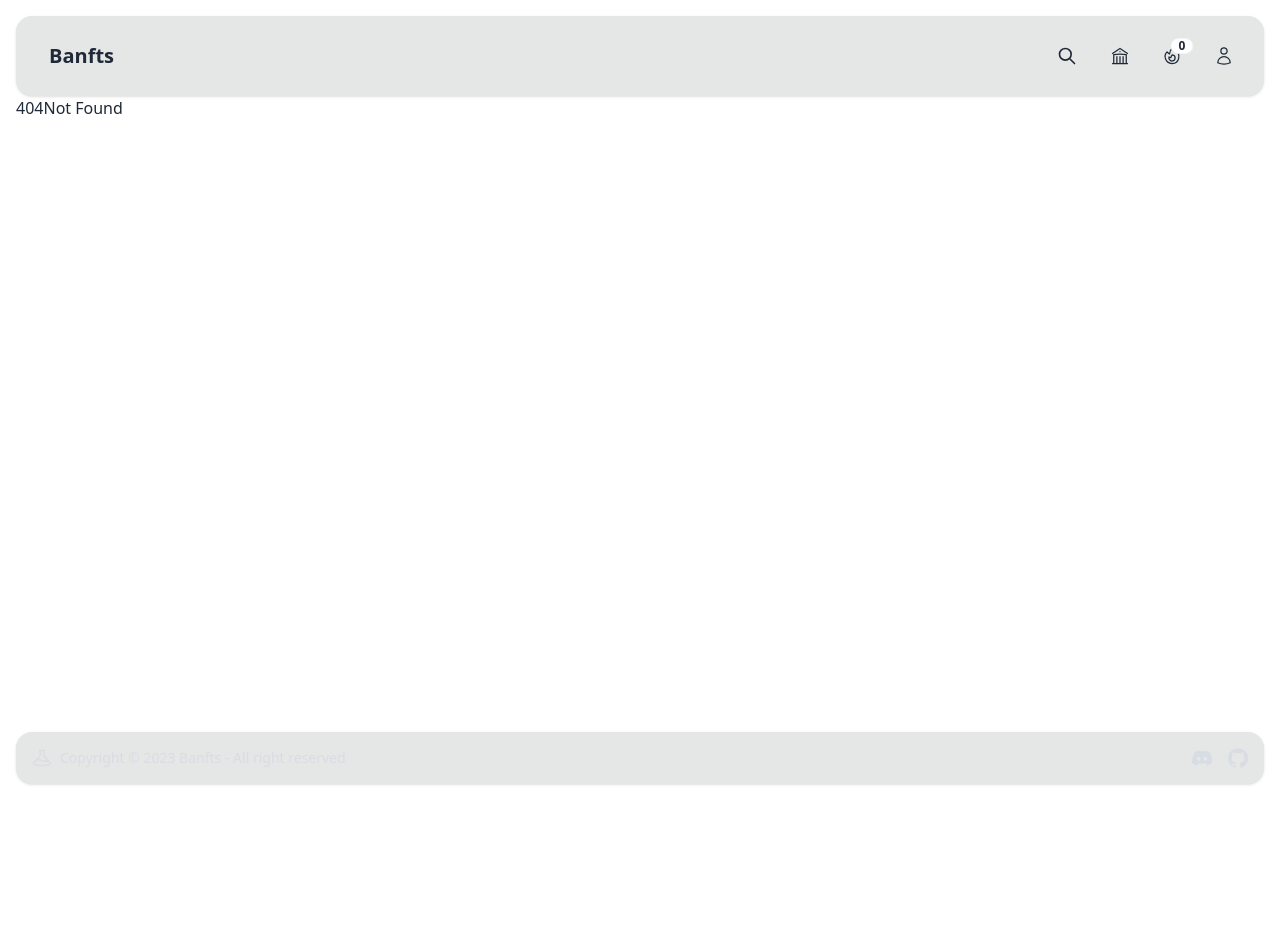
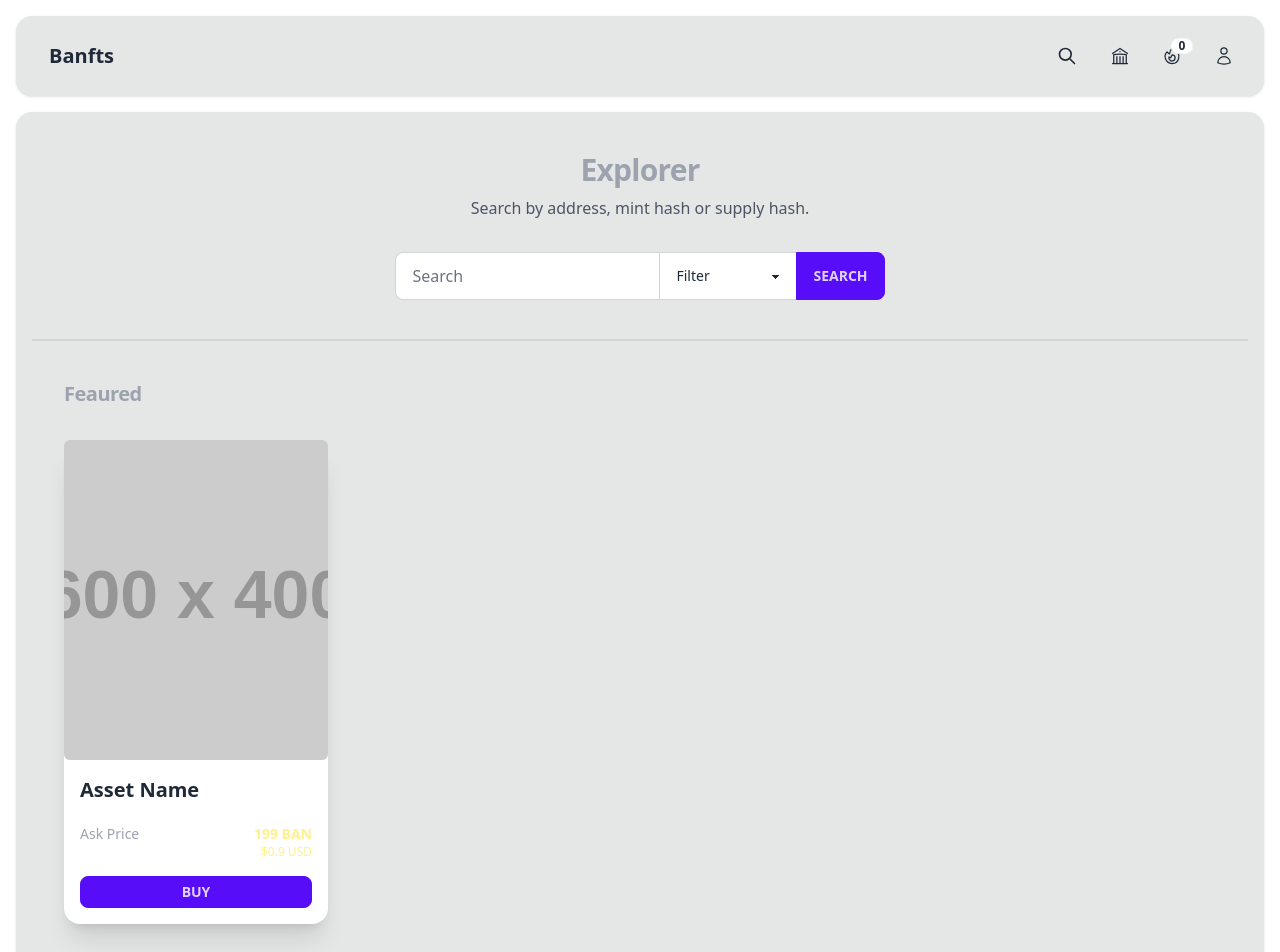
Before and after one commit to banfts/banfts-client, a SvelteKit app: page /explorer in a window 1280 px wide. Before the commit this address had no page. Shown: the top 952 px of the page. Before the commit the page ends 800 px from the top, so only its background shows below. Built offline with nearby package versions, Linux system fonts and the light colour scheme.

Commit message:
feat: integrate explorer component

```diff
--- a/package.json
+++ b/package.json
@@ -19,6 +19,7 @@
 		"@playwright/test": "^1.28.1",
 		"@sveltejs/adapter-auto": "^2.0.0",
 		"@sveltejs/kit": "^1.24.0",
+		"@tailwindcss/aspect-ratio": "^0.4.2",
 		"@tailwindcss/forms": "^0.5.6",
 		"@tailwindcss/typography": "^0.5.9",
 		"autoprefixer": "^10.4.15",
--- /dev/null
+++ b/src/routes/explorer/+page.svelte
@@ -0,0 +1,60 @@
+<div class="flex flex-col w-full bg-base-300 rounded-box shadow p-4 my-4">
+  <div class="mb-2 mx-auto">
+    <div class="text-center mx-auto max-w-7xl px-4 py-6 sm:px-6 lg:px-8">
+      <h1 class="text-3xl font-bold tracking-tight text-gray-400 mb-2">Explorer</h1>
+      <p class="small text-gray-600">Search by address, mint hash or supply hash.</p>
+    </div>
+  </div>
+
+  <div class="mx-auto mb-4">
+    <div class="join">
+      <div>
+        <div>
+          <input class="input input-bordered w-full max-w-xs join-item" placeholder="Search"/>
+        </div>
+      </div>
+      <select class="select select-bordered join-item">
+        <option disabled selected>Filter</option>
+        <option>Supply hash</option>
+        <option>Mint hash</option>
+      </select>
+      <div>
+        <button class="btn btn-primary join-item">Search</button>
+      </div>
+    </div>
+  </div>
+  <div class="divider"></div>
+  <div class="mt-4">
+    <div class="max-w-7xl sm:px-4 lg:px-8">
+      <h2 class="text-xl font-bold tracking-tight text-gray-400 mb-4">Feaured</h2>
+    </div>
+  </div>
+  <div class="max-w-full px-4 pb-4 sm:px-6 lg:px-8">
+    <div class="my-4 grid grid-cols-1 gap-x-6 gap-y-10 sm:grid-cols-2 lg:grid-cols-4 xl:gap-x-8">
+
+      <div class="group">
+        <div class="card card-compact w-100 bg-base-100 shadow-xl">
+          <div class="aspect-h-1 aspect-w-1 w-full overflow-hidden rounded-md bg-gray-200 lg:aspect-none lg:h-80">
+            <img class="h-full w-full object-cover object-center lg:h-full lg:w-full" src="https://dummyimage.com/600x400/000/fff" alt="Shoes" />
+          </div>
+          <div class="card-body">
+            <h2 class="card-title">Asset Name</h2>
+            <div class="flex flex-col my-2">
+              <div class="flex justify-between">
+                <h3 class="text-sm text-gray-400">Ask Price</h3>
+                <p class="text-end text-yellow-200 font-bold">199 BAN</p>
+              </div>
+              <div class="flex justify-between">
+                <p class="text-xs text-end text-yellow-200">$0.9 USD</p>
+              </div>
+            </div>
+            <div class="card-actions justify-end">
+              <button class="btn btn-primary btn-sm btn-block">Buy</button>
+            </div>
+          </div>
+        </div>
+      </div>
+
+    </div>
+  </div>
+</div>
--- a/tailwind.config.js
+++ b/tailwind.config.js
@@ -1,6 +1,7 @@
 import daisyui from 'daisyui';
 import typography from '@tailwindcss/typography';
 import forms from '@tailwindcss/forms';
+import aspectRatio from '@tailwindcss/aspect-ratio';
 
 /** @type {import('tailwindcss').Config} */
 export default {
@@ -8,5 +9,5 @@ export default {
   theme: {
     extend: {}
   },
-  plugins: [forms, typography, daisyui]
+  plugins: [forms, typography, aspectRatio, daisyui]
 };
```
Also changed, not shown: src/routes/explorer/+page.js (added), 1 other file (tests, documents, lock files or other folders).
